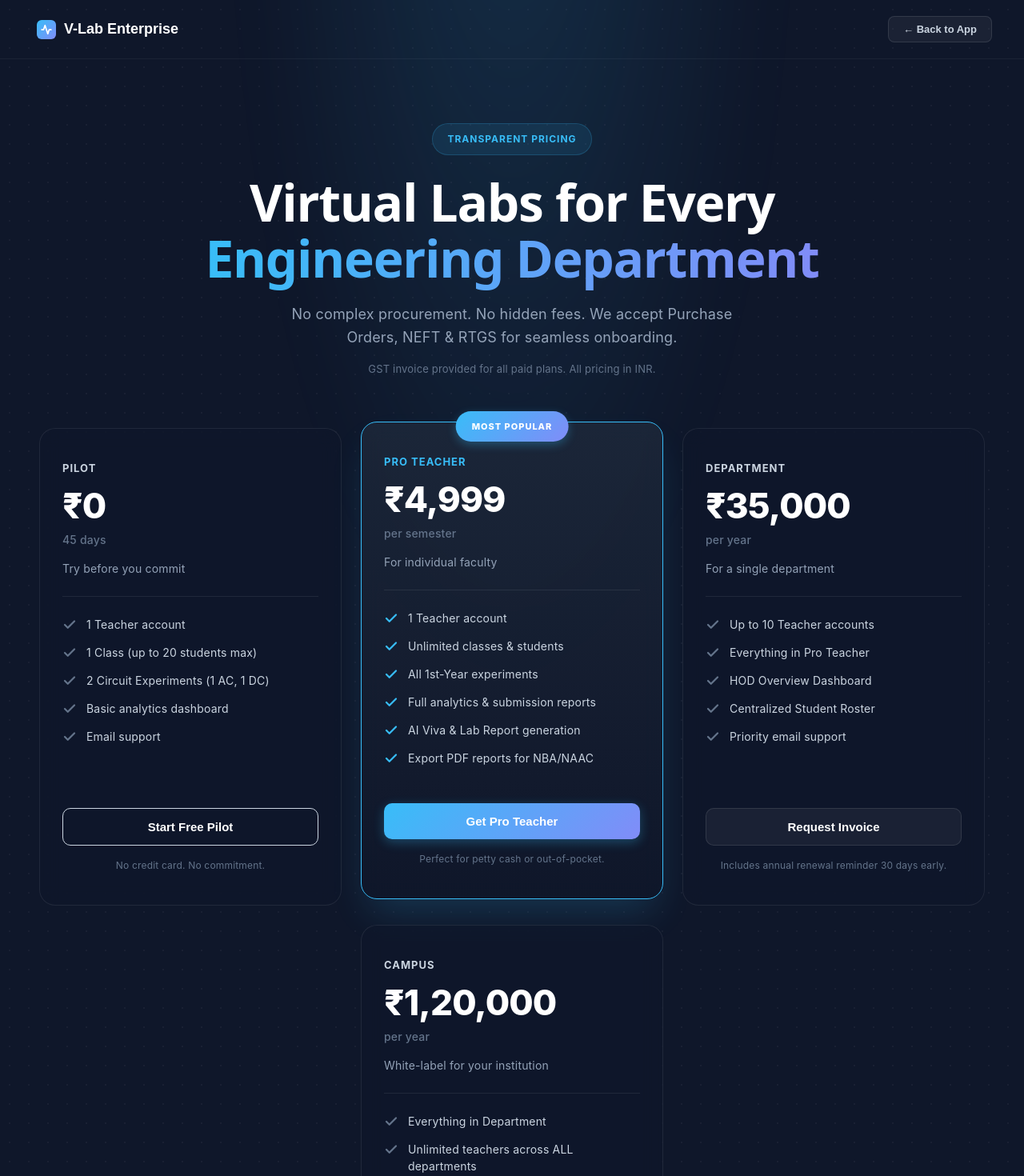
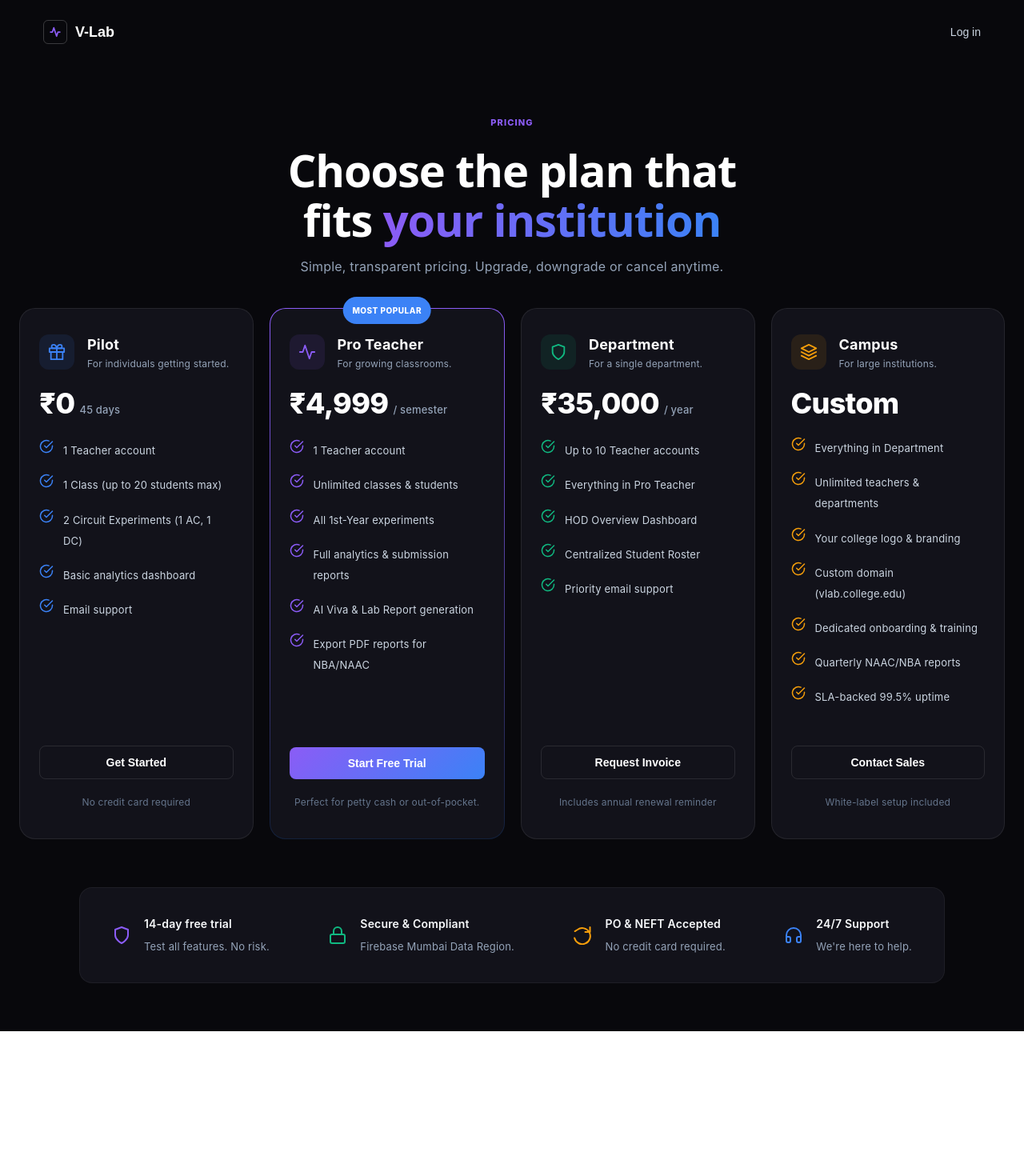
Before and after one commit to SiD4422/vlab, a React (Vite) app: page /pricing in a window 1280 px wide. Shown: the top 1470 px of the page at 80% size. After the commit the page ends 1289 px from the top, so only its background shows below. Built offline with nearby package versions, Linux system fonts and the light colour scheme; no server answers.

Commit message:
feat: Completely cloned the reference 'InsightFlow' UI for the pricing page, including gradient borders, icon blocks, and custom checkmarks

```diff
--- a/src/pages/Pricing.jsx
+++ b/src/pages/Pricing.jsx
@@ -8,9 +8,11 @@
     name: 'Pilot',
     price: '₹0',
     period: '45 days',
-    tagline: 'Try before you commit',
-    color: '#94a3b8',
-    glow: 'rgba(255,255,255,0.05)',
+    tagline: 'For individuals getting started.',
+    accent: '#3b82f6', // Blue
+    icon: (
+      <svg viewBox="0 0 24 24" fill="none" stroke="currentColor" strokeWidth="2" strokeLinecap="round" strokeLinejoin="round"><polyline points="20 12 20 22 4 22 4 12"></polyline><rect x="2" y="7" width="20" height="5"></rect><line x1="12" y1="22" x2="12" y2="7"></line><path d="M12 7H7.5a2.5 2.5 0 0 1 0-5C11 2 12 7 12 7z"></path><path d="M12 7h4.5a2.5 2.5 0 0 0 0-5C13 2 12 7 12 7z"></path></svg>
+    ),
     features: [
       '1 Teacher account',
       '1 Class (up to 20 students max)',
@@ -18,19 +20,21 @@
       'Basic analytics dashboard',
       'Email support',
     ],
-    cta: 'Start Free Pilot',
-    ctaStyle: { background: 'transparent', border: '1px solid #cbd5e1', color: '#fff' },
-    note: 'No credit card. No commitment.',
+    cta: 'Get Started',
+    ctaStyle: { background: 'transparent', border: '1px solid rgba(255,255,255,0.1)', color: '#fff' },
+    note: 'No credit card required',
   },
   {
     id: 'pro_teacher',
     name: 'Pro Teacher',
     price: '₹4,999',
-    period: 'per semester',
-    tagline: 'For individual faculty',
-    color: '#38bdf8',
-    glow: 'rgba(56,189,248,0.2)',
+    period: '/ semester',
+    tagline: 'For growing classrooms.',
+    accent: '#8b5cf6', // Purple
     popular: true,
+    icon: (
+      <svg viewBox="0 0 24 24" fill="none" stroke="currentColor" strokeWidth="2" strokeLinecap="round" strokeLinejoin="round"><polyline points="22 12 18 12 15 21 9 3 6 12 2 12"></polyline></svg>
+    ),
     features: [
       '1 Teacher account',
       'Unlimited classes & students',
@@ -39,18 +43,20 @@
       'AI Viva & Lab Report generation',
       'Export PDF reports for NBA/NAAC',
     ],
-    cta: 'Get Pro Teacher',
-    ctaStyle: { background: 'linear-gradient(135deg, #38bdf8, #818cf8)', border: 'none', color: '#fff', boxShadow: '0 4px 14px rgba(56,189,248,0.3)' },
+    cta: 'Start Free Trial',
+    ctaStyle: { background: 'linear-gradient(135deg, #8b5cf6, #3b82f6)', border: 'none', color: '#fff' },
     note: 'Perfect for petty cash or out-of-pocket.',
   },
   {
     id: 'department',
     name: 'Department',
     price: '₹35,000',
-    period: 'per year',
-    tagline: 'For a single department',
-    color: '#818cf8',
-    glow: 'rgba(129,140,248,0.1)',
+    period: '/ year',
+    tagline: 'For a single department.',
+    accent: '#10b981', // Green
+    icon: (
+      <svg viewBox="0 0 24 24" fill="none" stroke="currentColor" strokeWidth="2" strokeLinecap="round" strokeLinejoin="round"><path d="M12 22s8-4 8-10V5l-8-3-8 3v7c0 6 8 10 8 10z"></path></svg>
+    ),
     features: [
       'Up to 10 Teacher accounts',
       'Everything in Pro Teacher',
@@ -59,29 +65,31 @@
       'Priority email support',
     ],
     cta: 'Request Invoice',
-    ctaStyle: { background: 'rgba(255,255,255,0.05)', border: '1px solid rgba(255,255,255,0.1)', color: '#fff' },
-    note: 'Includes annual renewal reminder 30 days early.',
+    ctaStyle: { background: 'transparent', border: '1px solid rgba(255,255,255,0.1)', color: '#fff' },
+    note: 'Includes annual renewal reminder',
   },
   {
     id: 'campus',
     name: 'Campus',
-    price: '₹1,20,000',
-    period: 'per year',
-    tagline: 'White-label for your institution',
-    color: '#a78bfa',
-    glow: 'rgba(167,139,250,0.1)',
+    price: 'Custom',
+    period: '',
+    tagline: 'For large institutions.',
+    accent: '#f59e0b', // Amber/Yellow
+    icon: (
+      <svg viewBox="0 0 24 24" fill="none" stroke="currentColor" strokeWidth="2" strokeLinecap="round" strokeLinejoin="round"><polygon points="12 2 2 7 12 12 22 7 12 2"></polygon><polyline points="2 17 12 22 22 17"></polyline><polyline points="2 12 12 17 22 12"></polyline></svg>
+    ),
     features: [
       'Everything in Department',
-      'Unlimited teachers across ALL departments',
-      'Your college logo & name on every screen',
-      'Custom domain (vlab.yourcollege.edu.in)',
-      'Dedicated onboarding & training session',
-      'Quarterly usage reports for NAAC/NBA',
+      'Unlimited teachers & departments',
+      'Your college logo & branding',
+      'Custom domain (vlab.college.edu)',
+      'Dedicated onboarding & training',
+      'Quarterly NAAC/NBA reports',
       'SLA-backed 99.5% uptime',
     ],
-    cta: 'Request Invoice',
-    ctaStyle: { background: 'rgba(255,255,255,0.05)', border: '1px solid rgba(255,255,255,0.1)', color: '#fff' },
-    note: 'GST invoice provided. PO & NEFT/RTGS accepted.',
+    cta: 'Contact Sales',
+    ctaStyle: { background: 'transparent', border: '1px solid rgba(255,255,255,0.1)', color: '#fff' },
+    note: 'White-label setup included',
   },
 ];
 
@@ -90,123 +98,132 @@
   const [selectedPlan, setSelectedPlan] = useState(null);
 
   return (
-    <div style={{ minHeight: '100vh', background: '#0f172a', color: '#f8fafc', fontFamily: "'Inter', sans-serif", position: 'relative', overflow: 'hidden' }}>
+    <div style={{ minHeight: '100vh', background: '#08080c', color: '#f8fafc', fontFamily: "'Inter', sans-serif" }}>
 
-      {/* Background Grids & Glows */}
-      <div style={{
-        position: 'absolute', top: 0, left: 0, right: 0, bottom: 0,
-        backgroundImage: 'radial-gradient(rgba(255,255,255,0.1) 1px, transparent 1px)',
-        backgroundSize: '24px 24px',
-        opacity: 0.4, zIndex: 0
-      }} />
-      <div style={{
-        position: 'absolute', top: '-10%', left: '20%', width: '60%', height: '50%',
-        background: 'radial-gradient(ellipse at top, rgba(56,189,248,0.15) 0%, transparent 60%)',
-        filter: 'blur(40px)', zIndex: 0, pointerEvents: 'none'
-      }} />
-
-      <div style={{ position: 'relative', zIndex: 10 }}>
       {/* Nav */}
-        <nav style={{ padding: '20px 40px', display: 'flex', justifyContent: 'space-between', alignItems: 'center', borderBottom: '1px solid rgba(255,255,255,0.05)' }}>
-          <button onClick={() => navigate('/')} style={{ background: 'none', border: 'none', color: '#fff', fontWeight: 900, fontSize: 18, cursor: 'pointer', display: 'flex', alignItems: 'center', gap: 10 }}>
-            <div style={{ width: 24, height: 24, borderRadius: 6, background: 'linear-gradient(135deg, #38bdf8, #818cf8)', display: 'flex', alignItems: 'center', justifyContent: 'center' }}>
-              <svg width="14" height="14" viewBox="0 0 24 24" fill="none" stroke="#fff" strokeWidth="3" strokeLinecap="round" strokeLinejoin="round"><path d="M22 12h-4l-3 9L9 3l-3 9H2"/></svg>
+      <nav style={{ padding: '24px 48px', display: 'flex', justifyContent: 'space-between', alignItems: 'center' }}>
+        <button onClick={() => navigate('/')} style={{ background: 'none', border: 'none', color: '#fff', fontWeight: 700, fontSize: 18, cursor: 'pointer', display: 'flex', alignItems: 'center', gap: 10 }}>
+          <div style={{ width: 28, height: 28, borderRadius: 6, border: '1px solid rgba(255,255,255,0.2)', display: 'flex', alignItems: 'center', justifyContent: 'center' }}>
+            <svg width="14" height="14" viewBox="0 0 24 24" fill="none" stroke="#8b5cf6" strokeWidth="3" strokeLinecap="round" strokeLinejoin="round"><path d="M22 12h-4l-3 9L9 3l-3 9H2"/></svg>
           </div>
-            V-Lab Enterprise
+          V-Lab
         </button>
-          <button onClick={() => navigate('/')} style={{ background: 'rgba(255,255,255,0.05)', border: '1px solid rgba(255,255,255,0.1)', color: '#cbd5e1', borderRadius: 8, padding: '8px 18px', cursor: 'pointer', fontWeight: 600, fontSize: 13, transition: 'all 0.2s' }} onMouseEnter={e=>{e.target.style.background='rgba(255,255,255,0.1)'}} onMouseLeave={e=>{e.target.style.background='rgba(255,255,255,0.05)'}}>
-            ← Back to App
+        <button onClick={() => navigate('/')} style={{ background: 'transparent', border: 'none', color: '#cbd5e1', cursor: 'pointer', fontWeight: 500, fontSize: 14 }}>
+          Log in
         </button>
       </nav>
 
       {/* Hero */}
-        <div style={{ textAlign: 'center', padding: '80px 40px 60px' }}>
-          <div style={{ display: 'inline-block', background: 'rgba(56,189,248,0.1)', border: '1px solid rgba(56,189,248,0.2)', color: '#38bdf8', borderRadius: 999, padding: '6px 18px', fontSize: 12, fontWeight: 700, letterSpacing: 1, marginBottom: 24 }}>
-            TRANSPARENT PRICING
+      <div style={{ textAlign: 'center', padding: '60px 20px 40px' }}>
+        <div style={{ fontSize: 11, fontWeight: 800, color: '#8b5cf6', letterSpacing: '0.1em', textTransform: 'uppercase', marginBottom: 16 }}>
+          PRICING
         </div>
-          <h1 style={{ fontSize: 'clamp(40px, 5vw, 64px)', fontWeight: 800, color: '#fff', margin: '0 0 20px', lineHeight: 1.1, letterSpacing: '-0.02em' }}>
-            Virtual Labs for Every<br />
-            <span style={{ background: 'linear-gradient(90deg, #38bdf8, #818cf8)', WebkitBackgroundClip: 'text', WebkitTextFillColor: 'transparent' }}>Engineering Department</span>
+        <h1 style={{ fontSize: 'clamp(40px, 5vw, 56px)', fontWeight: 800, color: '#fff', margin: '0 0 16px', lineHeight: 1.1, letterSpacing: '-0.02em' }}>
+          Choose the plan that<br />
+          fits <span style={{ background: 'linear-gradient(90deg, #8b5cf6, #3b82f6)', WebkitBackgroundClip: 'text', WebkitTextFillColor: 'transparent' }}>your institution</span>
         </h1>
-          <p style={{ fontSize: 18, color: '#94a3b8', maxWidth: 600, margin: '0 auto 12px', lineHeight: 1.6 }}>
-            No complex procurement. No hidden fees. We accept Purchase Orders, NEFT & RTGS for seamless onboarding.
+        <p style={{ fontSize: 16, color: '#94a3b8', maxWidth: 600, margin: '0 auto', lineHeight: 1.5 }}>
+          Simple, transparent pricing. Upgrade, downgrade or cancel anytime.
         </p>
-          <p style={{ fontSize: 13, color: '#64748b' }}>GST invoice provided for all paid plans. All pricing in INR.</p>
       </div>
 
-        {/* Plans */}
-        <div style={{ display: 'flex', gap: 24, maxWidth: 1200, margin: '0 auto', padding: '0 32px 80px', flexWrap: 'wrap', justifyContent: 'center', alignItems: 'stretch' }}>
-          {PLANS.map(plan => (
+      {/* Plans Container */}
+      <div style={{ display: 'flex', gap: 20, maxWidth: 1280, margin: '0 auto', padding: '0 24px 60px', flexWrap: 'wrap', justifyContent: 'center', alignItems: 'stretch' }}>
+        {PLANS.map(plan => {
+          // The gradient border wrapper for the popular plan
+          const isPopular = plan.popular;
+          return (
             <div key={plan.id} style={{
-              flex: '1 1 280px', maxWidth: 320,
-              background: plan.popular ? 'linear-gradient(180deg, rgba(30,41,59,0.8) 0%, rgba(15,23,42,0.8) 100%)' : 'rgba(15,23,42,0.5)',
-              border: plan.popular ? `1px solid ${plan.color}` : '1px solid rgba(255,255,255,0.08)',
+              flex: '1 1 260px', maxWidth: 300,
+              background: isPopular ? 'linear-gradient(180deg, #8b5cf6, rgba(59,130,246,0.2))' : 'transparent',
+              padding: isPopular ? '1px' : '0', // The 1px padding creates the gradient border effect
               borderRadius: 20,
-              padding: '36px 28px',
               position: 'relative',
-              boxShadow: plan.popular ? `0 24px 48px -12px ${plan.glow}` : 'none',
-              display: 'flex', flexDirection: 'column',
-              backdropFilter: 'blur(12px)',
-              transform: plan.popular ? 'translateY(-8px)' : 'none',
+              display: 'flex', flexDirection: 'column'
             }}>
-              {plan.popular && (
-                <div style={{ position: 'absolute', top: -14, left: '50%', transform: 'translateX(-50%)', background: 'linear-gradient(135deg, #38bdf8, #818cf8)', color: '#fff', borderRadius: 999, padding: '6px 20px', fontSize: 11, fontWeight: 800, letterSpacing: 1, whiteSpace: 'nowrap', boxShadow: '0 4px 12px rgba(56,189,248,0.3)' }}>
+
+              {isPopular && (
+                <div style={{ position: 'absolute', top: -14, left: '50%', transform: 'translateX(-50%)', background: '#3b82f6', color: '#fff', borderRadius: 999, padding: '4px 12px', fontSize: 10, fontWeight: 800, letterSpacing: '0.05em', textTransform: 'uppercase', whiteSpace: 'nowrap', zIndex: 10 }}>
                   MOST POPULAR
                 </div>
               )}
-              <div style={{ marginBottom: 24 }}>
-                <div style={{ fontSize: 13, fontWeight: 700, color: plan.popular ? plan.color : '#cbd5e1', letterSpacing: 1, marginBottom: 12 }}>{plan.name.toUpperCase()}</div>
-                <div style={{ fontSize: 44, fontWeight: 800, color: '#fff', lineHeight: 1, letterSpacing: '-0.02em' }}>{plan.price}</div>
-                <div style={{ fontSize: 14, color: '#64748b', marginTop: 8, fontWeight: 500 }}>{plan.period}</div>
-                <div style={{ fontSize: 14, color: '#94a3b8', marginTop: 12, lineHeight: 1.5 }}>{plan.tagline}</div>
+
+              {/* Actual Card Inside */}
+              <div style={{
+                background: '#12121a',
+                border: isPopular ? 'none' : '1px solid rgba(255,255,255,0.08)',
+                borderRadius: isPopular ? 19 : 20,
+                padding: '32px 24px',
+                flex: 1,
+                display: 'flex', flexDirection: 'column'
+              }}>
+
+                {/* Header (Icon + Text) */}
+                <div style={{ display: 'flex', alignItems: 'center', gap: 16, marginBottom: 24 }}>
+                  <div style={{ width: 44, height: 44, borderRadius: 12, background: `rgba(${hexToRgb(plan.accent)}, 0.1)`, color: plan.accent, display: 'flex', alignItems: 'center', justifyContent: 'center' }}>
+                    <div style={{ width: 22, height: 22 }}>{plan.icon}</div>
+                  </div>
+                  <div>
+                    <div style={{ fontSize: 18, fontWeight: 700, color: '#fff', marginBottom: 2 }}>{plan.name}</div>
+                    <div style={{ fontSize: 12, color: '#94a3b8', lineHeight: 1.3 }}>{plan.tagline}</div>
+                  </div>
                 </div>
 
-              <div style={{ borderTop: '1px solid rgba(255,255,255,0.08)', paddingTop: 24, marginBottom: 32, flex: 1 }}>
+                {/* Price */}
+                <div style={{ marginBottom: 24, display: 'flex', alignItems: 'baseline', gap: 6 }}>
+                  <span style={{ fontSize: 36, fontWeight: 800, color: '#fff', letterSpacing: '-0.02em', lineHeight: 1 }}>{plan.price}</span>
+                  <span style={{ fontSize: 13, color: '#94a3b8', fontWeight: 500 }}>{plan.period}</span>
+                </div>
+
+                {/* Features */}
+                <div style={{ flex: 1, marginBottom: 32 }}>
                   {plan.features.map((f, i) => (
-                  <div key={i} style={{ display: 'flex', alignItems: 'flex-start', gap: 12, marginBottom: 14, fontSize: 14, color: '#cbd5e1', lineHeight: 1.5 }}>
-                    <svg width="18" height="18" viewBox="0 0 24 24" fill="none" stroke={plan.popular ? plan.color : '#64748b'} strokeWidth="3" strokeLinecap="round" strokeLinejoin="round" style={{ flexShrink: 0, marginTop: 2 }}><polyline points="20 6 9 17 4 12"></polyline></svg>
-                    {f}
+                    <div key={i} style={{ display: 'flex', alignItems: 'flex-start', gap: 12, marginBottom: 16, fontSize: 13, color: '#cbd5e1' }}>
+                      <svg width="18" height="18" viewBox="0 0 24 24" fill="none" stroke={plan.accent} strokeWidth="2" strokeLinecap="round" strokeLinejoin="round" style={{ flexShrink: 0 }}>
+                        <path d="M22 11.08V12a10 10 0 1 1-5.93-9.14"></path>
+                        <polyline points="22 4 12 14.01 9 11.01"></polyline>
+                      </svg>
+                      <span style={{ marginTop: 1 }}>{f}</span>
                     </div>
                   ))}
                 </div>
 
+                {/* CTA */}
                 <button
                   onClick={() => setSelectedPlan(plan)}
-                style={{ ...plan.ctaStyle, width: '100%', padding: '14px 0', borderRadius: 10, fontWeight: 700, fontSize: 15, cursor: 'pointer', marginBottom: 12, transition: 'transform 0.2s' }}
-                onMouseEnter={e => e.currentTarget.style.transform = 'translateY(-2px)'}
-                onMouseLeave={e => e.currentTarget.style.transform = 'none'}
+                  style={{ ...plan.ctaStyle, width: '100%', padding: '12px 0', borderRadius: 8, fontWeight: 600, fontSize: 14, cursor: 'pointer', marginBottom: 16, transition: 'opacity 0.2s' }}
+                  onMouseEnter={e => e.currentTarget.style.opacity = 0.8}
+                  onMouseLeave={e => e.currentTarget.style.opacity = 1}
                 >
                   {plan.cta}
                 </button>
                 <div style={{ textAlign: 'center', fontSize: 12, color: '#64748b' }}>{plan.note}</div>
               </div>
-          ))}
+
+            </div>
+          );
+        })}
       </div>
 
-        {/* Trust signals */}
-        <div style={{ borderTop: '1px solid rgba(255,255,255,0.05)', padding: '80px 40px', textAlign: 'center', background: 'linear-gradient(180deg, transparent, rgba(15,23,42,0.8))' }}>
-          <div style={{ maxWidth: 800, margin: '0 auto' }}>
-            <h3 style={{ color: '#fff', fontSize: 28, fontWeight: 800, marginBottom: 16, letterSpacing: '-0.02em' }}>Built for how Indian colleges actually work</h3>
-            <p style={{ color: '#94a3b8', fontSize: 16, lineHeight: 1.7, maxWidth: 650, margin: '0 auto' }}>
-              We know your accounts department doesn't use Stripe. We accept <strong style={{ color: '#fff' }}>NEFT, RTGS, and Purchase Orders</strong>.
-              After your payment clears, your Teacher invite codes are sent to your registered email automatically.
-              Need a formal quotation for your Principal? Fill the form above — you'll get a PDF in under 2 minutes.
-            </p>
-            <div style={{ display: 'flex', gap: 40, justifyContent: 'center', marginTop: 50, flexWrap: 'wrap' }}>
+      {/* Trust signals bottom bar */}
+      <div style={{ padding: '0 24px 60px' }}>
+        <div style={{ maxWidth: 1000, margin: '0 auto', background: '#12121a', border: '1px solid rgba(255,255,255,0.05)', borderRadius: 16, padding: '32px 40px', display: 'flex', gap: 20, justifyContent: 'space-between', flexWrap: 'wrap' }}>
           {[
-                { icon: '🔒', label: 'Data stays in India', sub: 'Firebase Asia-South1 (Mumbai)' },
-                { icon: '📄', label: 'GST Invoice', sub: 'Included with every plan' },
-                { icon: '🏦', label: 'PO & NEFT accepted', sub: 'No credit card required' },
-                { icon: '📧', label: 'Codes via email', sub: 'Auto-sent after payment' },
+            { icon: <svg width="24" height="24" viewBox="0 0 24 24" fill="none" stroke="#8b5cf6" strokeWidth="2" strokeLinecap="round" strokeLinejoin="round"><path d="M12 22s8-4 8-10V5l-8-3-8 3v7c0 6 8 10 8 10z"></path></svg>, label: '14-day free trial', sub: 'Test all features. No risk.' },
+            { icon: <svg width="24" height="24" viewBox="0 0 24 24" fill="none" stroke="#10b981" strokeWidth="2" strokeLinecap="round" strokeLinejoin="round"><rect x="3" y="11" width="18" height="11" rx="2" ry="2"></rect><path d="M7 11V7a5 5 0 0 1 10 0v4"></path></svg>, label: 'Secure & Compliant', sub: 'Firebase Mumbai Data Region.' },
+            { icon: <svg width="24" height="24" viewBox="0 0 24 24" fill="none" stroke="#f59e0b" strokeWidth="2" strokeLinecap="round" strokeLinejoin="round"><path d="M21.5 2v6h-6M2.13 15.57a10 10 0 1 0 3.84-10.56l-3.33 2.01"></path></svg>, label: 'PO & NEFT Accepted', sub: 'No credit card required.' },
+            { icon: <svg width="24" height="24" viewBox="0 0 24 24" fill="none" stroke="#3b82f6" strokeWidth="2" strokeLinecap="round" strokeLinejoin="round"><path d="M3 18v-6a9 9 0 0 1 18 0v6"></path><path d="M21 19a2 2 0 0 1-2 2h-1a2 2 0 0 1-2-2v-3a2 2 0 0 1 2-2h3zM3 19a2 2 0 0 0 2 2h1a2 2 0 0 0 2-2v-3a2 2 0 0 0-2-2H3z"></path></svg>, label: '24/7 Support', sub: 'We\'re here to help.' },
           ].map((t, i) => (
-                <div key={i} style={{ textAlign: 'center', padding: '24px', background: 'rgba(255,255,255,0.02)', borderRadius: 16, border: '1px solid rgba(255,255,255,0.05)' }}>
-                  <div style={{ fontSize: 32, marginBottom: 12 }}>{t.icon}</div>
-                  <div style={{ fontWeight: 700, color: '#e2e8f0', fontSize: 15 }}>{t.label}</div>
-                  <div style={{ color: '#64748b', fontSize: 13, marginTop: 4 }}>{t.sub}</div>
+            <div key={i} style={{ display: 'flex', alignItems: 'center', gap: 16 }}>
+              <div style={{ display: 'flex', alignItems: 'center', justifyContent: 'center' }}>
+                {t.icon}
+              </div>
+              <div>
+                <div style={{ fontWeight: 600, color: '#f8fafc', fontSize: 14, marginBottom: 2 }}>{t.label}</div>
+                <div style={{ color: '#94a3b8', fontSize: 13 }}>{t.sub}</div>
+              </div>
             </div>
           ))}
-            </div>
-          </div>
         </div>
       </div>
 
@@ -217,3 +234,11 @@
     </div>
   );
 }
+
+// Helper to convert hex to rgb for rgba() usage
+function hexToRgb(hex) {
+  var result = /^#?([a-f\d]{2})([a-f\d]{2})([a-f\d]{2})$/i.exec(hex);
+  return result ?
+    `${parseInt(result[1], 16)}, ${parseInt(result[2], 16)}, ${parseInt(result[3], 16)}`
+    : '255,255,255';
+}
```
Lines whose indentation alone changed are shown as unchanged.
